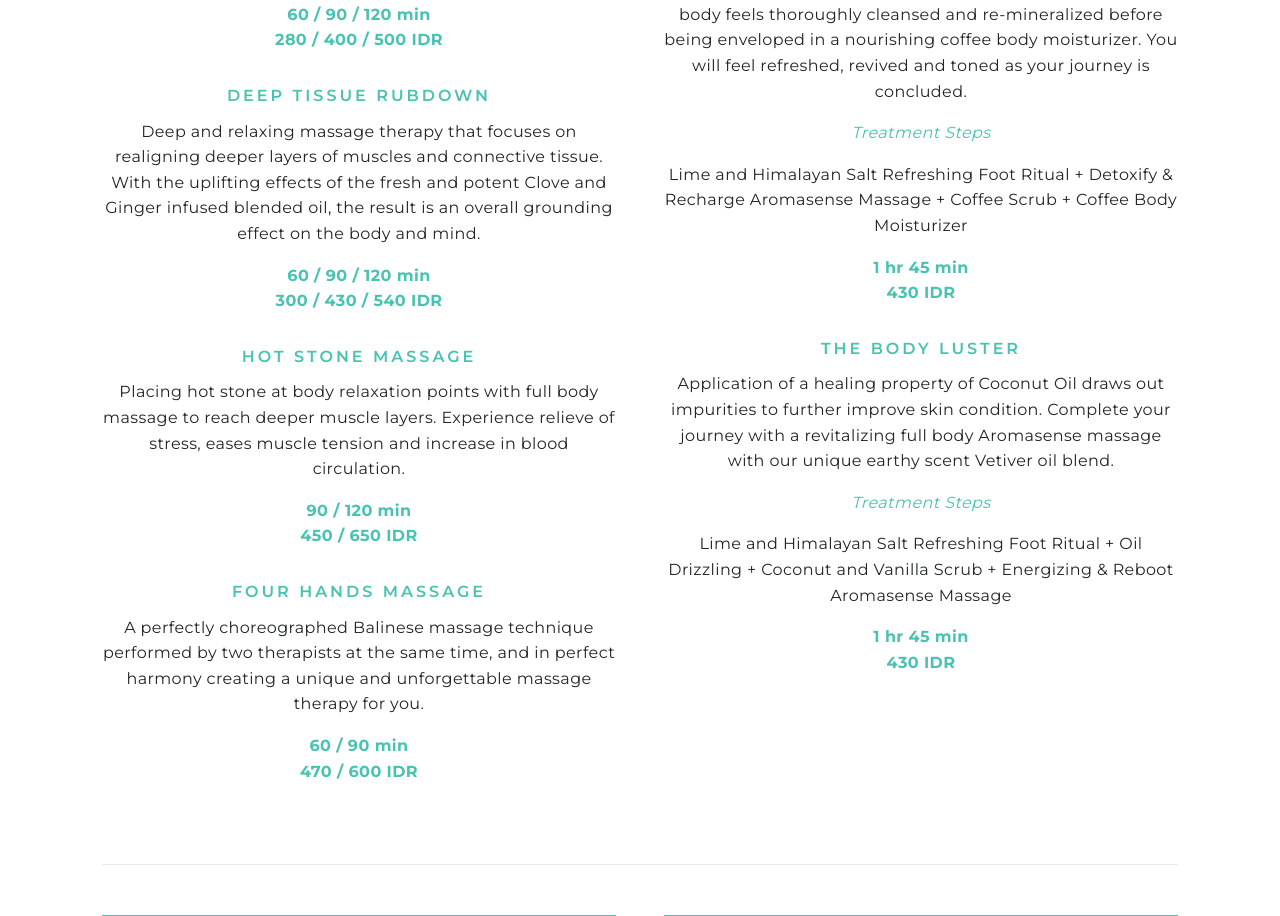
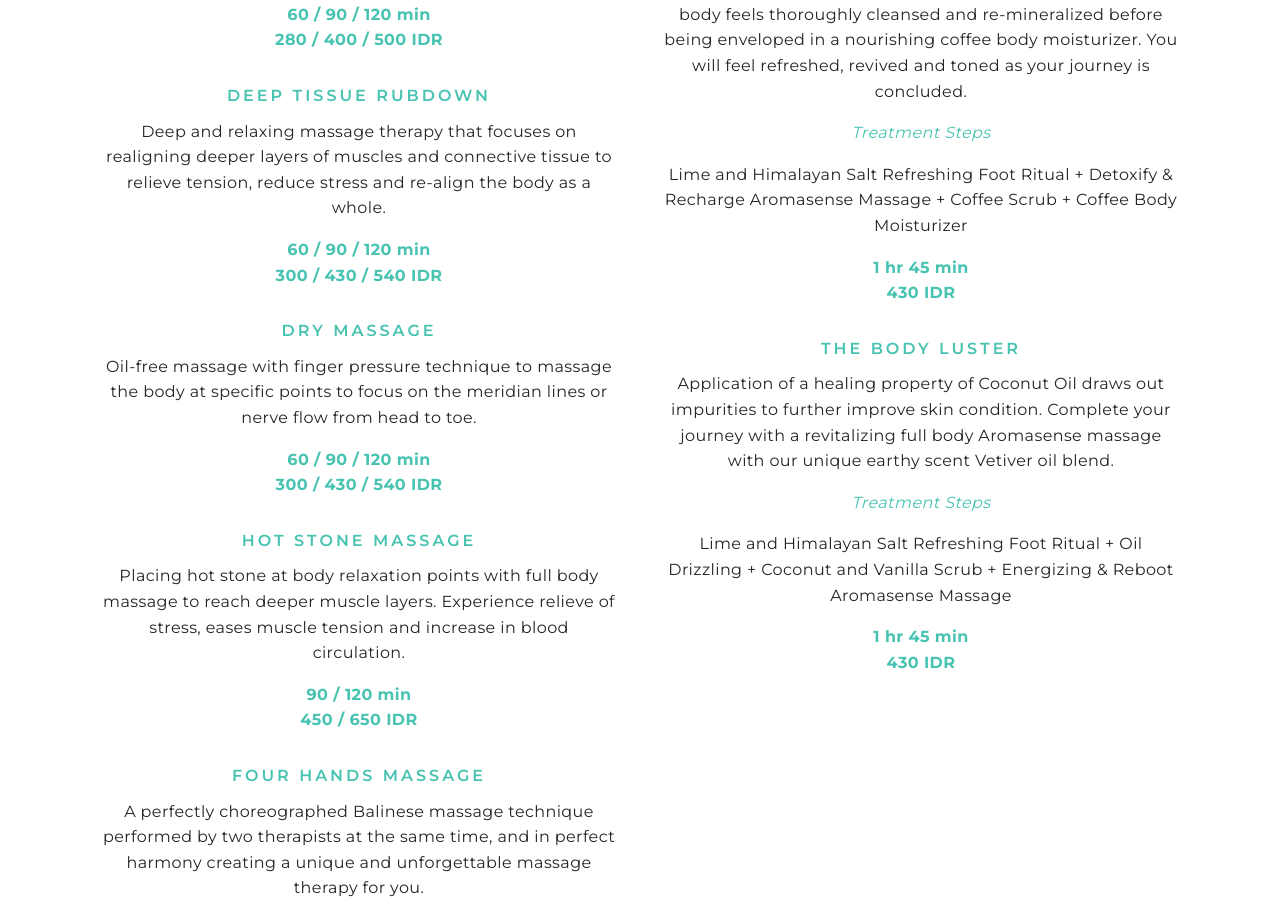
Before and after one commit to aldipee/redayspa, a Next.js app: page /treatment-menu in a window 1280 px wide. Shown: the part 1223-2139 px from the top of the page. Built offline with nearby package versions, Linux system fonts and the light colour scheme.

Commit message:
add dry and change deep tissue

```diff
--- a/pages/treatment-menu.js
+++ b/pages/treatment-menu.js
@@ -138,9 +138,18 @@ export default function Home() {
                       <div className='text-center mb30'>
                         <div className='sm-heading'>DEEP TISSUE RUBDOWN</div>
                         <p>
-                          Deep and relaxing massage therapy that focuses on realigning deeper layers of muscles and
-                          connective tissue. With the uplifting effects of the fresh and potent Clove and Ginger infused
-                          blended oil, the result is an overall grounding effect on the body and mind.
+                        Deep and relaxing massage therapy that focuses on realigning deeper layers of muscles and connective tissue to relieve tension, reduce stress and re-align the body as a whole.
+                        </p>
+                        <p className='font-bold green'>
+                          60 / 90 / 120 min
+                          <br />
+                          300 / 430 / 540 IDR
+                        </p>
+                      </div>
+                      <div className='text-center mb30'>
+                        <div className='sm-heading'>DRY MASSAGE</div>
+                        <p>
+                          Oil-free massage with finger pressure technique to massage the body at specific points to focus on the meridian lines or nerve flow from head to toe.
                         </p>
                         <p className='font-bold green'>
                           60 / 90 / 120 min
```
